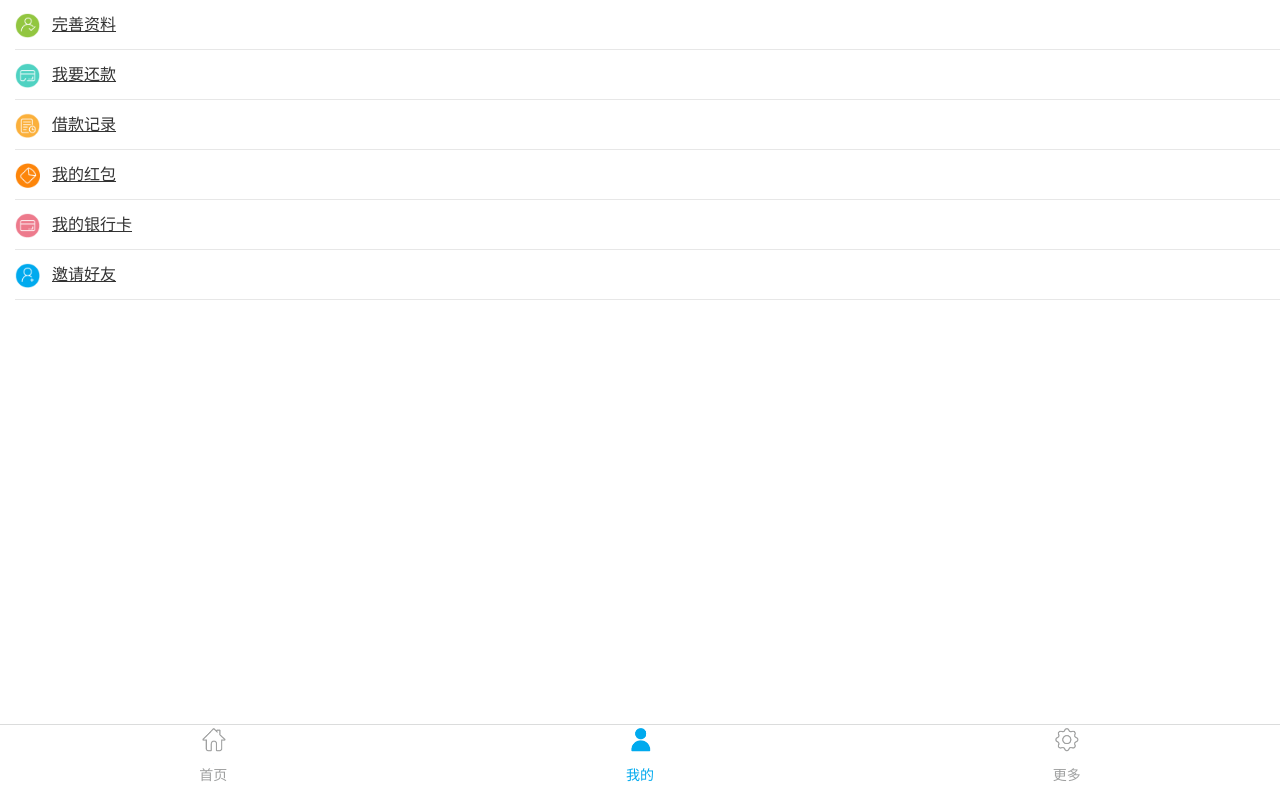
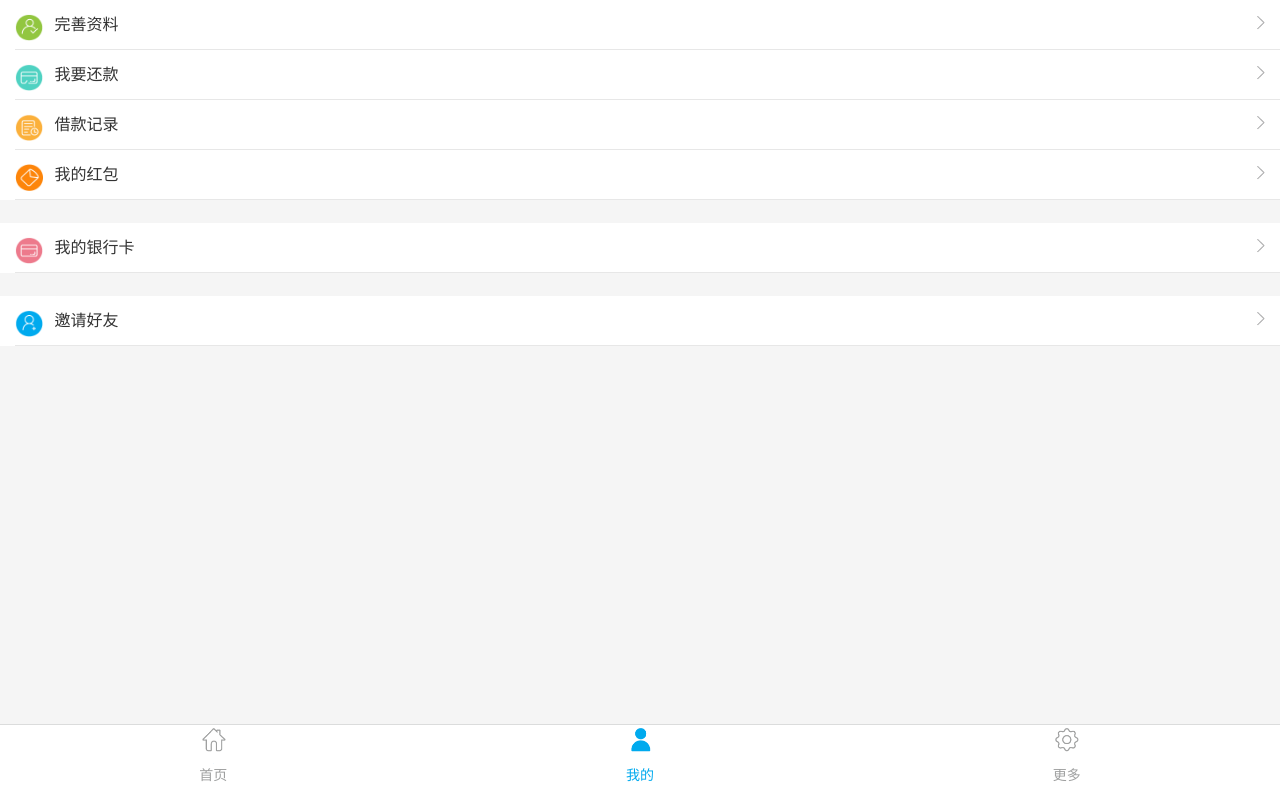
Before and after one commit to Fxd-web/fxd-web-app, a Vue app: page /me in a window 1280 px wide. Built offline with nearby package versions, Linux system fonts and the light colour scheme.

Commit message:
7.27-ycc

```diff
--- a/src/views/me.vue
+++ b/src/views/me.vue
@@ -1,16 +1,20 @@
 <template>
-  <div>
+  <div class="me">
     <ul>
       <li v-for="i in list">
         <router-link :to="i.link" class="item">
           <img :src="i.icon" width="27">
           <span>{{ i.title }}</span>
+          <img :src="i.icon1" width="27" class="rightArrow"/>
         </router-link>
       </li>
     </ul>
   </div>
 </template>
 <style lang="scss" scoped>
+  .me{
+    background-color: #f5f5f5;
+  }
   li {
     background: #fff;
     padding-left: .3rem;
@@ -20,7 +24,7 @@
     position: relative;
     .item{
       color:#333;
-
+      text-decoration: none;
     }
     &:after {
       display: inline-block;
@@ -35,21 +39,27 @@
     /*&:first-child {*/
       /*border-top: none;*/
     /*}*/
-    /*&:nth-child(5), &:nth-child(6) {*/
-      /*border-top: none;*/
-      /*margin-top: .46rem;*/
-    /*}*/
     /*&:nth-child(4):after,&:nth-child(5):after, &:nth-child(6):after{*/
       /*!*content: none;*!*/
     /*}*/
     img {
       float:left;
-      margin-top:.25rem;
-      width:.5rem;
-      height:.5rem;
+      margin-top:.27rem;
+      width:.55rem;
+      height:.55rem;
       margin-right: .24rem;
     }
+  .rightArrow{
+    float: right;
+    width:.3rem;
+    height:.3rem;
+    margin-top:.3rem;
   }
+  }
+  li:nth-child(5), li:nth-child(6) {
+                      border-top: none;
+                      margin-top: .46rem;
+                    }
 </style>
 <script>
   /*eslint-disable*/
@@ -59,31 +69,37 @@
             list:[{
               title:'完善资料',
               icon:require('../assets/img/6_my_icon_01.png'),
+              icon1:require('../assets/img/rightArrow.png'),
               link:'/information'
             },
             {
               title:'我要还款',
               icon:require('../assets/img/6_my_icon_02.png'),
+              icon1:require('../assets/img/rightArrow.png'),
               link:'/home'
             },
             {
               title:'借款记录',
               icon:require('../assets/img/6_my_icon_03.png'),
+              icon1:require('../assets/img/rightArrow.png'),
               link:'/loanRecord'
             },
             {
               title:'我的红包',
               icon:require('../assets/img/coupon_01.png'),
+              icon1:require('../assets/img/rightArrow.png'),
               link:'/coupon'
             },
             {
               title:'我的银行卡',
               icon:require('../assets/img/6_my_icon_05.png'),
+              icon1:require('../assets/img/rightArrow.png'),
               link:'/bank'
             },
             {
               title:'邀请好友',
               icon:require('../assets/img/mine_main_yqhy.png'),
+              icon1:require('../assets/img/rightArrow.png'),
               link:'/inviteFriends'
             }
             ],
```
